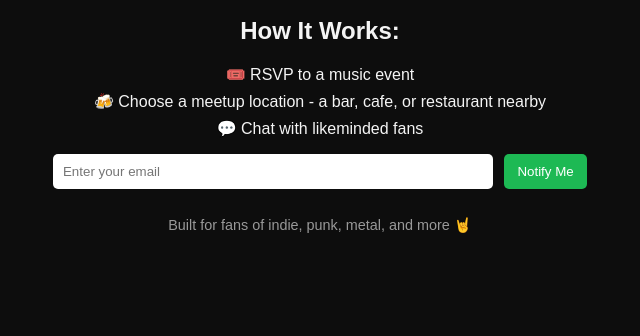
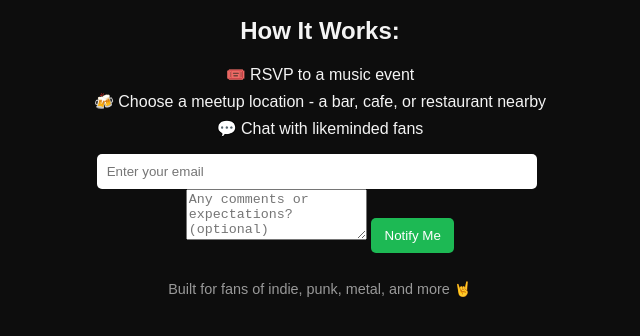
Before and after one commit to FrederickGodsell1990/music_social_landing_page, a plain HTML site: page index.html in a window 1280 px wide. Shown: the part 192-528 px from the top of the page, without its empty margins (320-960 px from the left). Drawn offline with Linux system fonts and the light colour scheme.

Commit message:
feat: add optional comments field to form

```diff
--- a/index.html
+++ b/index.html
@@ -20,6 +20,7 @@
 
     <form action="https://formspree.io/f/xrbkkgao" method="POST">
       <input type="email" name="email" placeholder="Enter your email" required />
+      <textarea name="comments" placeholder="Any comments or expectations? (optional)" rows="3"></textarea>
       <button type="submit">Notify Me</button>
     </form>
 
```
